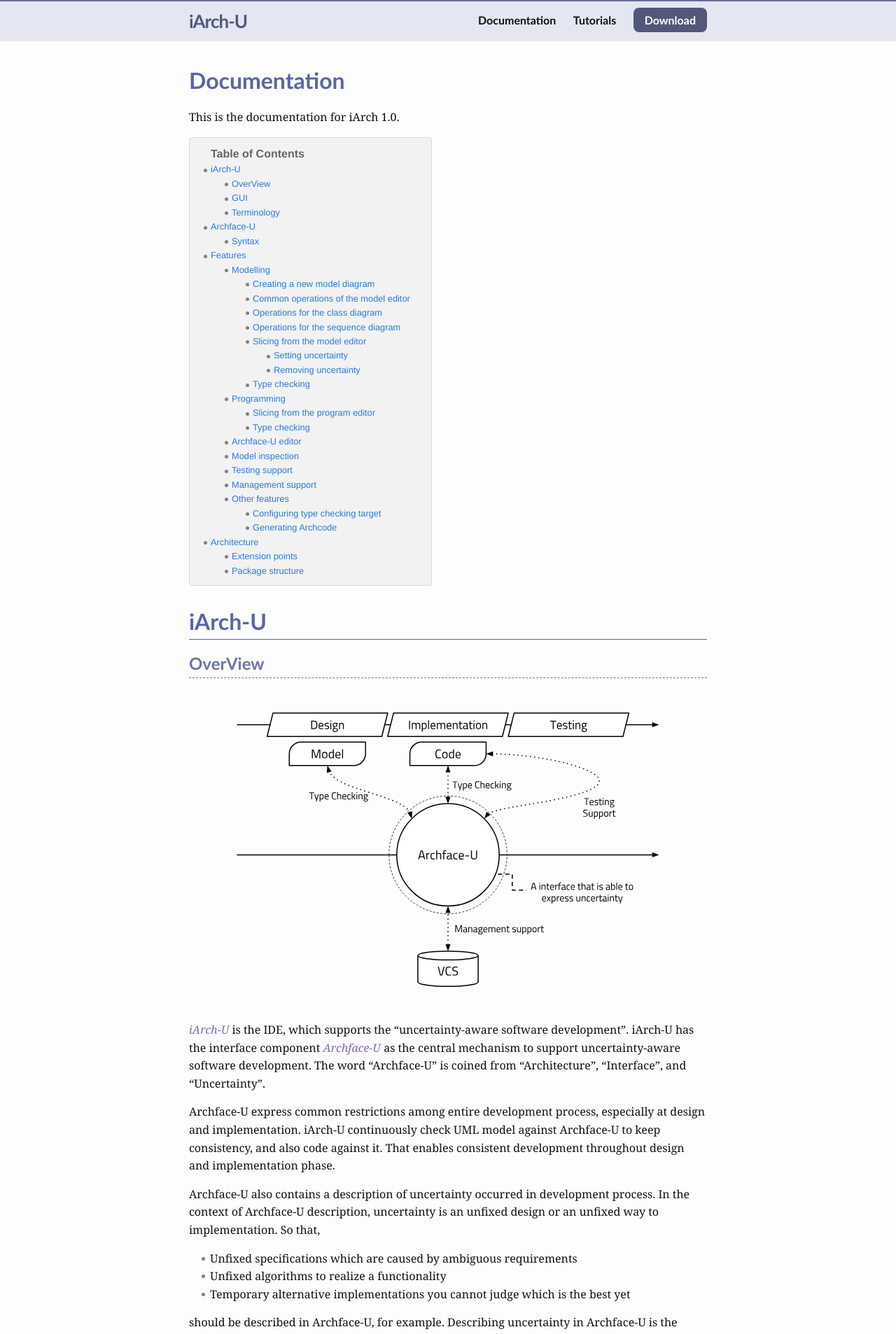
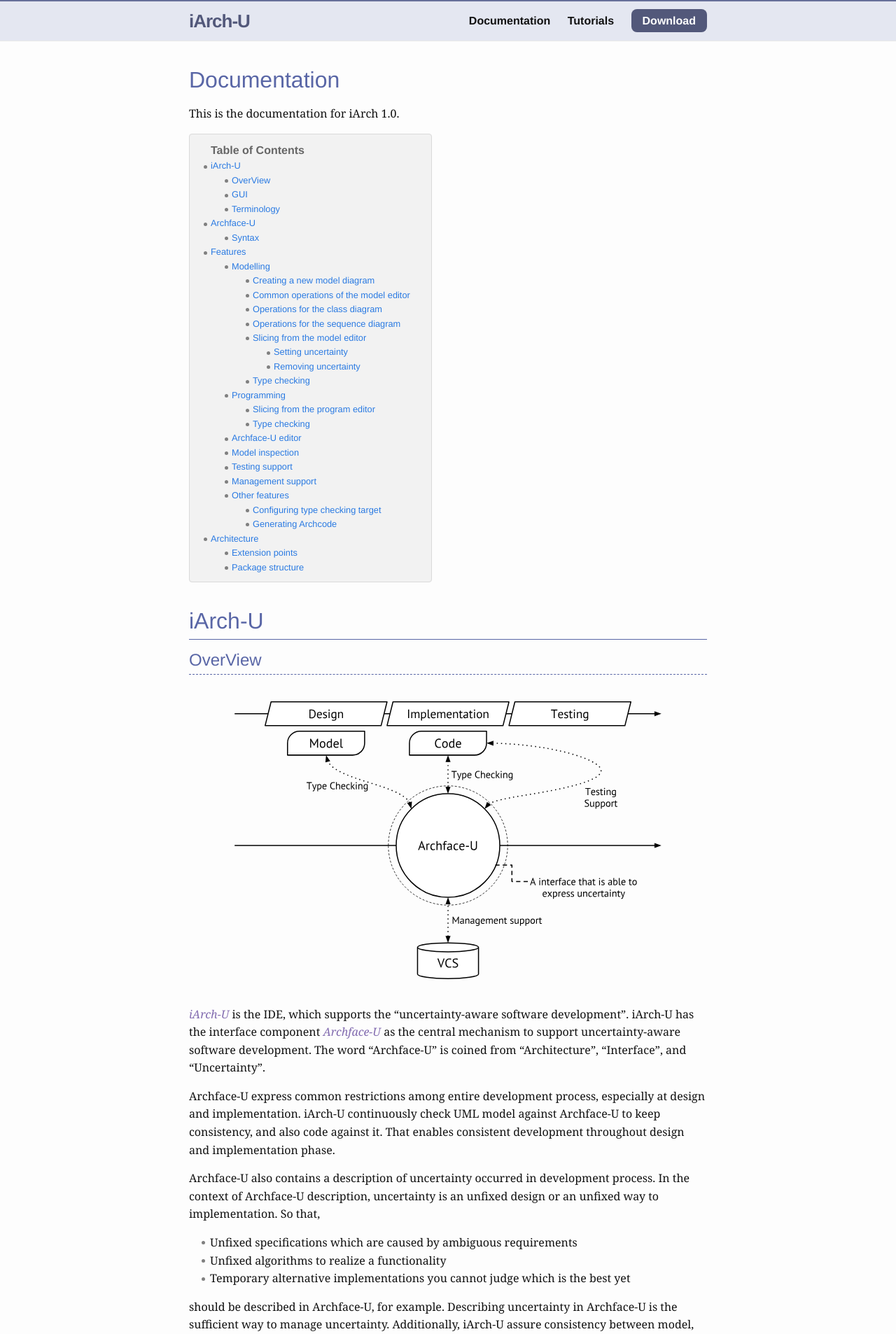
Before and after one commit to posl/iArch, a Jekyll site: the page built from documentation.md, in a window 1280 px wide. Shown: the top 1906 px of the page at 70% size. Built offline with Jekyll 4.4.1, drawn with Linux system fonts in a browser that asks for light colours.

Commit message:
font and style update

```diff
--- a/_sass/_custom.scss
+++ b/_sass/_custom.scss
@@ -1,11 +1,10 @@
 $theme_hue: 230;
 $theme_sat: 1;
 
-$body_font: Georgia, serif;
-$sub_font: "Helvetica Neue", Helvetica, Arial, sans-serif;
-
-$accent_font: "Gill Sans", "Trebuchet MS", "Helvetica Neue", Helvetica, Arial, sans-serif;
-$accent_font_weight: 600;
+$body_font: "PT Serif", Georgia, serif;
+$sub_font: "PT Sans", "Helvetica Neue", Helvetica, Arial, sans-serif;
+$accent_font: "PT Sans", "Helvetica Neue", Helvetica, Arial, sans-serif;
+$mono_font: "PT Mono", "Osaka", monospace;
 
 // body font
 body {
@@ -49,7 +48,7 @@
 
 .site-header a, a.site-title {
     font-family: $accent_font;
-    font-weight: $accent_font_weight;
+    font-weight: bold;
 }
 
 a.site-title {
@@ -81,16 +80,22 @@
 
 // style titles
 $title_color: hsl($theme_hue, 30% * $theme_sat, 50%);
-$title_color2: lighten($title_color, 5%);
+$title_color2: $title_color;
 
 h1, h2, h3, h4, h5, h6 {
+    margin-top: 30px;
+    margin-bottom: 10px;
     font-family: $accent_font;
-    font-weight: $accent_font_weight;
 }
 
 h1 {
     color: $title_color;
     border-color: $title_color;
+    border-bottom: 1px solid;
+}
+
+div.wrapper > h1:first-of-type {
+    margin-top: 0px;
 }
 
 h2, h3, h4, h5, h6 {
@@ -98,12 +103,8 @@
     border-color: $title_color2;
 }
 
-h1 {
-    border-bottom: 1px solid;
-}
-
-div.wrapper > h1:not(:first-of-type) {
-    margin-top: 25px;
+h1 + h2 {
+    margin-top: 10px;
 }
 
 h2 {
@@ -133,6 +134,8 @@
 pre, code {
     border-color: $code_border_color;
     background-color: $code_bg_color;
+    font-family: $mono_font;
+    font-size: 90%;
 }
 
 .highlighter-rouge .highlight {
```
Also changed, not shown: images/iArch_features.svg.
